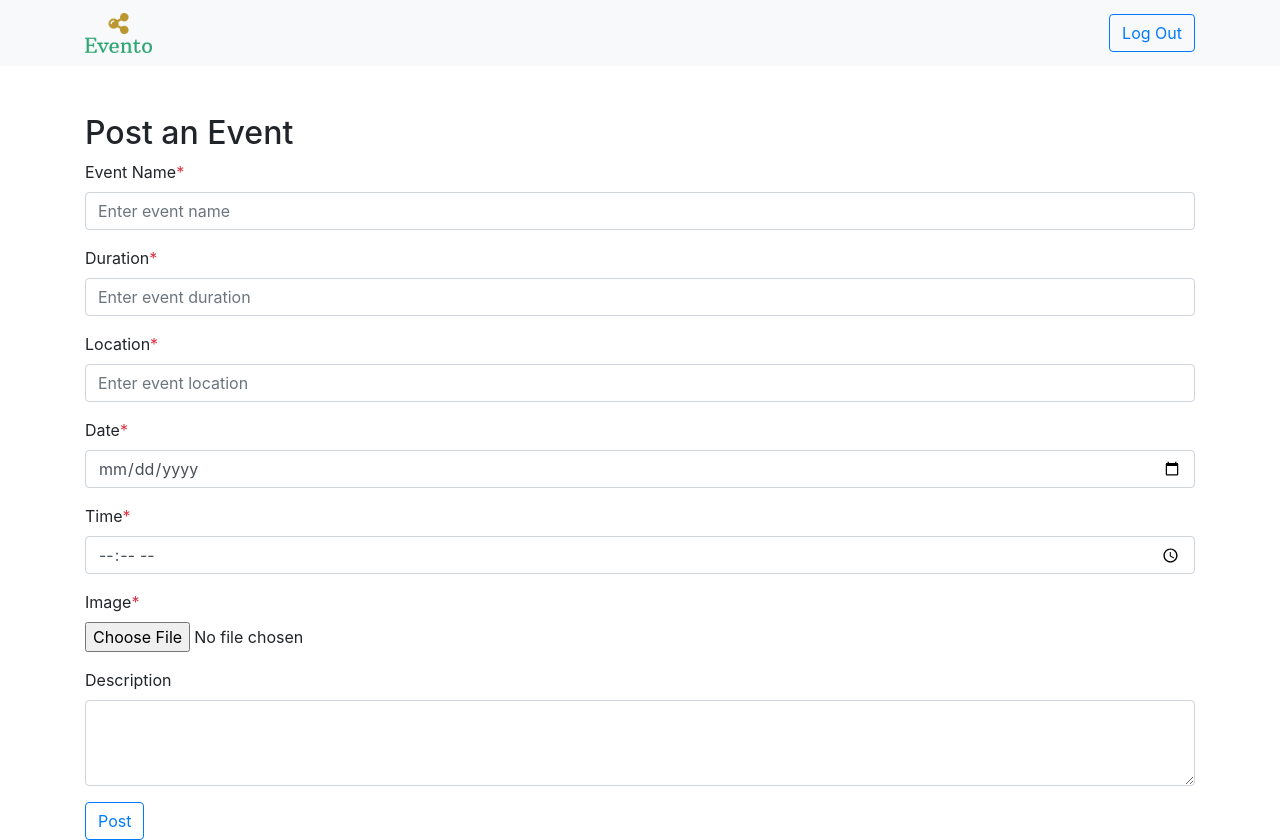
After one commit to BibekRai44/Evento, a Flask app: template templates/post_event.html in a window 1280 px wide. The commit adds this page. Run offline with Flask 3, Linux system fonts and the light colour scheme; the template is opened without the code that fills it, so the values that code supplies are empty; some libraries are stand-ins or nearby versions.

Commit message:
minor fixes

```diff
--- a/templates/dashboard.html
+++ b/templates/dashboard.html
@@ -23,7 +23,7 @@
 <body>
     <nav class="navbar navbar-expand-lg navbar-light bg-light">
         <div class="container">
-            <a class="navbar-brand" href="/">
+            <a class="navbar-brand" href="{{url_for('dashboard')}}">
                 <img src="/static/logo/png/logo-no-background.png" height="40px" width="auto">
             </a>
             <button class="navbar-toggler" type="button" data-toggle="collapse" data-target="#navbarNav" aria-controls="navbarNav" aria-expanded="false" aria-label="Toggle navigation">
@@ -32,7 +32,7 @@
             <div class="collapse navbar-collapse justify-content-end" id="navbarNav">
                 <ul class="navbar-nav">
                     <li class="nav-item mr-3">
-                        <button class="btn btn-outline-primary"><a href="#">Post an Event</a></button>
+                        <button class="btn btn-outline-primary"><a href="{{url_for('post_event')}}">Post an Event</a></button>
                     </li>
                     <li class="nav-item">
                         <button class="btn btn-outline-primary"><a href="{{url_for('logout')}}">Log Out</a></button>
--- /dev/null
+++ b/templates/post_event.html
@@ -0,0 +1,82 @@
+<!DOCTYPE html>
+<html lang="en">
+
+<head>
+    <!-- Required meta tags -->
+    <meta http-equiv="X-UA-Compatible" content="IE=edge">
+    <meta charset="utf-8">
+    <meta name="viewport" content="width=device-width, initial-scale=1, shrink-to-fit=no">
+    <meta name="description" content="Evento">
+    <meta name="author" content="Evento">
+    <!-- Bootstrap CSS -->
+    <link rel="stylesheet" href="https://cdn.jsdelivr.net/npm/bootstrap@4.3.1/dist/css/bootstrap.min.css" integrity="sha384-ggOyR0iXCbMQv3Xipma34MD+dH/1fQ784/j6cY/iJTQUOhcWr7x9JvoRxT2MZw1T" crossorigin="anonymous">
+    <title>Post Event</title>
+    <style>
+        .btn-outline-primary:hover {
+            color: #007bff;
+            background-color: transparent;
+            border-color: #007bff;
+        }
+    </style>
+</head>
+
+<body>
+    <nav class="navbar navbar-expand-lg navbar-light bg-light">
+        <div class="container">
+            <a class="navbar-brand" href="{{url_for('dashboard')}}">
+                <img src="/static/logo/png/logo-no-background.png" height="40px" width="auto">
+            </a>
+            <button class="navbar-toggler" type="button" data-toggle="collapse" data-target="#navbarNav" aria-controls="navbarNav" aria-expanded="false" aria-label="Toggle navigation">
+                <span class="navbar-toggler-icon"></span>
+            </button>
+            <div class="collapse navbar-collapse justify-content-end" id="navbarNav">
+                <ul class="navbar-nav">
+                    <li class="nav-item">
+                        <button class="btn btn-outline-primary"><a href="{{url_for('logout')}}">Log Out</a></button>
+                    </li>
+                </ul>
+            </div>
+        </div>
+    </nav>
+    <div class="container mt-5">
+        <h2>Post an Event</h2>
+        <form enctype="multipart/form-data">
+            <div class="form-group">
+                <label for="eventName">Event Name<span class="text-danger">*</span></label>
+                <input type="text" class="form-control" id="eventName" placeholder="Enter event name" required>
+            </div>
+            <div class="form-group">
+                <label for="eventDuration">Duration<span class="text-danger">*</span></label>
+                <input type="text" class="form-control" id="eventDuration" placeholder="Enter event duration" required>
+            </div>
+            <div class="form-group">
+                <label for="eventLocation">Location<span class="text-danger">*</span></label>
+                <input type="text" class="form-control" id="eventLocation" placeholder="Enter event location" required>
+            </div>
+            <div class="form-group">
+                <label for="eventDate">Date<span class="text-danger">*</span></label>
+                <input type="date" class="form-control" id="eventDate" required>
+            </div>
+            <div class="form-group">
+                <label for="eventTime">Time<span class="text-danger">*</span></label>
+                <input type="time" class="form-control" id="eventTime" required>
+            </div>
+            <div class="form-group">
+                <label for="eventImage">Image<span class="text-danger">*</span></label>
+                <input type="file" class="form-control-file" id="eventImage" required>
+            </div>
+            <div class="form-group">
+                <label for="eventDescription">Description</label>
+                <textarea class="form-control" id="eventDescription" rows="3"></textarea>
+            </div>
+            <button type="submit" class="btn btn-outline-primary"><a href="{{url_for('dashboard')}}">Post</a></button>
+        </form>
+    </div>
+
+    <!-- Bootstrap JS and dependencies (optional, if needed) -->
+    <script src="https://code.jquery.com/jquery-3.5.1.slim.min.js"></script>
+    <script src="https://cdn.jsdelivr.net/npm/@popperjs/core@2.5.4/dist/umd/popper.min.js"></script>
+    <script src="https://stackpath.bootstrapcdn.com/bootstrap/4.5.2/js/bootstrap.min.js"></script>
+</body>
+
+</html>
```
